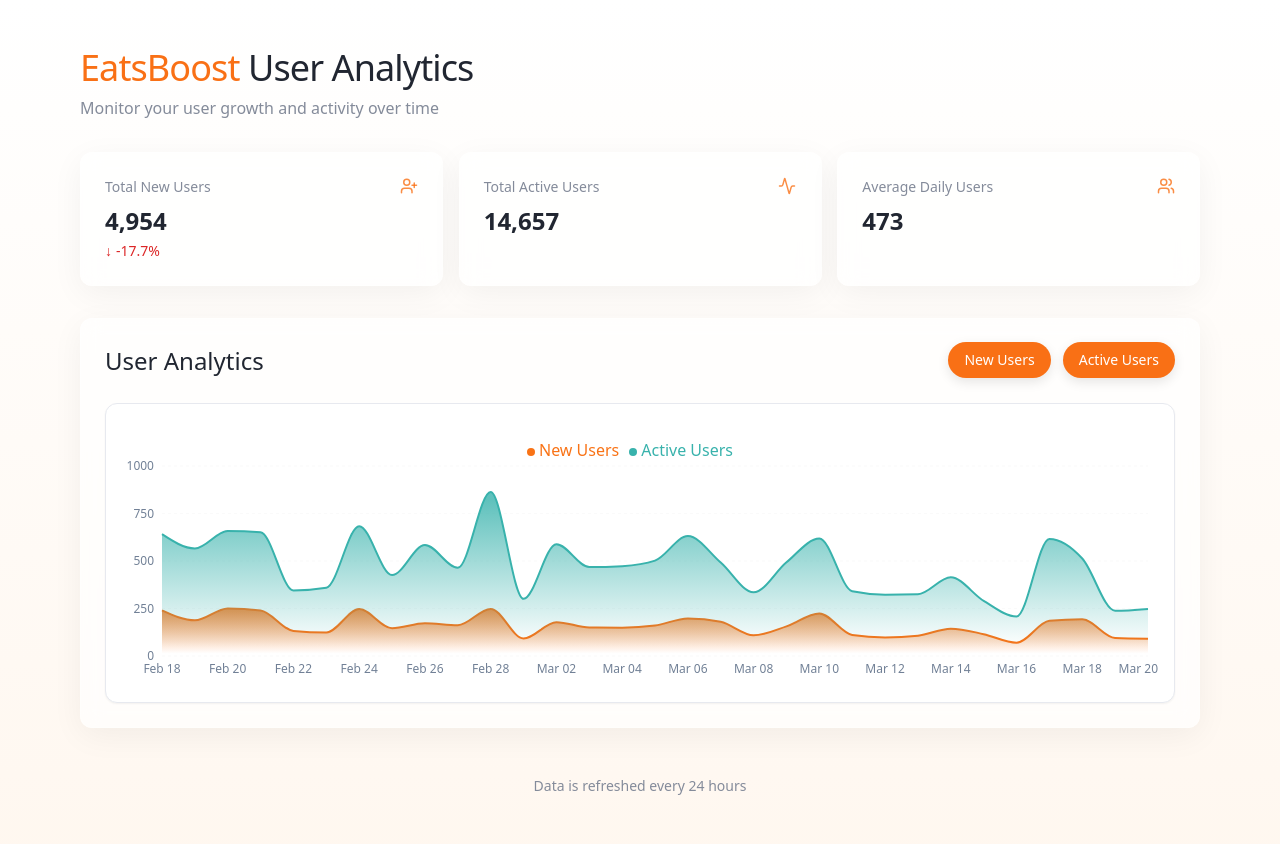
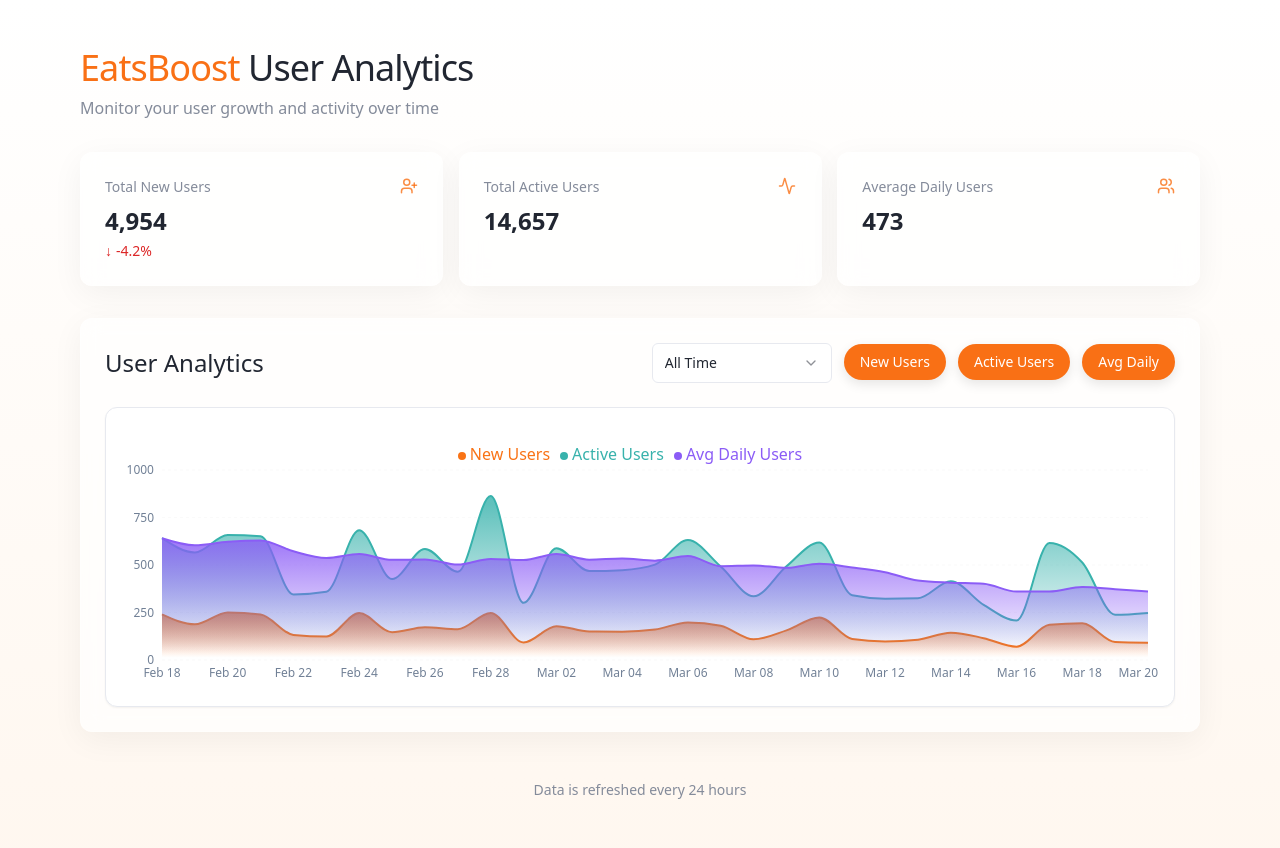
Before and after one commit to mujtaba-tq/userflow-graph-spark, a React (Vite) app: page / in a window 1280 px wide. Built offline with nearby package versions, Linux system fonts and the light colour scheme.

Commit message:
Enhance user analytics dashboard
- Add average daily users to the graph.
- Calculate day-over-day percent change for total new users.
- Implement year and month filters for the graph.

```diff
--- a/src/components/UserChart.tsx
+++ b/src/components/UserChart.tsx
@@ -12,8 +12,16 @@ import {
 } from "recharts";
 import { UserData } from "@/services/userData";
 import { cn } from "@/lib/utils";
+import {
+  Select,
+  SelectContent,
+  SelectItem,
+  SelectTrigger,
+  SelectValue
+} from "@/components/ui/select";
 
-type UserMetric = "newUsers" | "activeUsers";
+type UserMetric = "newUsers" | "activeUsers" | "avgDailyUsers";
+type TimeFilter = "all" | "year" | "month";
 
 interface UserChartProps {
   data: UserData[];
@@ -21,7 +29,57 @@ interface UserChartProps {
 }
 
 const UserChart = ({ data, isLoading }: UserChartProps) => {
-  const [activeMetrics, setActiveMetrics] = useState<UserMetric[]>(["newUsers", "activeUsers"]);
+  const [activeMetrics, setActiveMetrics] = useState<UserMetric[]>(["newUsers", "activeUsers", "avgDailyUsers"]);
+  const [timeFilter, setTimeFilter] = useState<TimeFilter>("all");
+  const [filteredData, setFilteredData] = useState<UserData[]>(data);
+
+  // Process data to add average daily users
+  const processData = (data: UserData[]) => {
+    return data.map((item, index, array) => {
+      // Calculate average active users for a 7-day rolling window
+      const startIdx = Math.max(0, index - 6);
+      const window = array.slice(startIdx, index + 1);
+      const avgDailyUsers = Math.round(
+        window.reduce((sum, item) => sum + item.activeUsers, 0) / window.length
+      );
+
+      return {
+        ...item,
+        avgDailyUsers
+      };
+    });
+  };
+
+  // Apply time filters
+  useEffect(() => {
+    if (!data.length) return;
+
+    const now = new Date();
+    let filtered;
+
+    switch (timeFilter) {
+      case "month":
+        const oneMonthAgo = new Date();
+        oneMonthAgo.setMonth(now.getMonth() - 1);
+        filtered = data.filter(item => {
+          const date = new Date(item.date);
+          return date >= oneMonthAgo;
+        });
+        break;
+      case "year":
+        const oneYearAgo = new Date();
+        oneYearAgo.setFullYear(now.getFullYear() - 1);
+        filtered = data.filter(item => {
+          const date = new Date(item.date);
+          return date >= oneYearAgo;
+        });
+        break;
+      default:
+        filtered = [...data];
+    }
+
+    setFilteredData(processData(filtered));
+  }, [data, timeFilter]);
 
   const toggleMetric = (metric: UserMetric) => {
     setActiveMetrics((prev) => {
@@ -48,6 +106,22 @@ const UserChart = ({ data, isLoading }: UserChartProps) => {
     <div className="w-full animate-fade-in">
       <div className="flex flex-col md:flex-row md:items-center justify-between mb-6 gap-4">
         <h2 className="text-2xl font-medium text-foreground">User Analytics</h2>
+
+        <div className="flex flex-wrap gap-3 items-center">
+          <Select
+            value={timeFilter}
+            onValueChange={(value) => setTimeFilter(value as TimeFilter)}
+          >
+            <SelectTrigger className="w-[180px]">
+              <SelectValue placeholder="Time Period" />
+            </SelectTrigger>
+            <SelectContent>
+              <SelectItem value="all">All Time</SelectItem>
+              <SelectItem value="year">Last Year</SelectItem>
+              <SelectItem value="month">Last Month</SelectItem>
+            </SelectContent>
+          </Select>
+
           <div className="flex space-x-3">
             <button
               onClick={() => toggleMetric("newUsers")}
@@ -67,13 +141,23 @@ const UserChart = ({ data, isLoading }: UserChartProps) => {
             >
               Active Users
             </button>
+            <button
+              onClick={() => toggleMetric("avgDailyUsers")}
+              className={cn(
+                "filter-button px-4 py-2 rounded-full text-sm font-medium transition-all duration-300",
+                activeMetrics.includes("avgDailyUsers") ? "active" : "bg-white border"
+              )}
+            >
+              Avg Daily
+            </button>
+          </div>
         </div>
       </div>
 
       <div className="chart-container h-[300px] w-full bg-white rounded-xl p-4 border shadow-sm animate-scale-in">
         <ResponsiveContainer width="100%" height="100%">
           <AreaChart
-            data={data}
+            data={filteredData}
             margin={{ top: 10, right: 10, left: 0, bottom: 0 }}
           >
             <defs>
@@ -84,6 +168,10 @@ const UserChart = ({ data, isLoading }: UserChartProps) => {
               <linearGradient id="colorActiveUsers" x1="0" y1="0" x2="0" y2="1">
                 <stop offset="5%" stopColor="#38B2AC" stopOpacity={0.8} />
                 <stop offset="95%" stopColor="#38B2AC" stopOpacity={0} />
+              </linearGradient>
+              <linearGradient id="colorAvgDailyUsers" x1="0" y1="0" x2="0" y2="1">
+                <stop offset="5%" stopColor="#8B5CF6" stopOpacity={0.8} />
+                <stop offset="95%" stopColor="#8B5CF6" stopOpacity={0} />
               </linearGradient>
             </defs>
             <CartesianGrid strokeDasharray="3 3" strokeOpacity={0.1} vertical={false} />
@@ -143,6 +231,20 @@ const UserChart = ({ data, isLoading }: UserChartProps) => {
                 isAnimationActive={true}
               />
             )}
+            {activeMetrics.includes("avgDailyUsers") && (
+              <Area
+                type="monotone"
+                dataKey="avgDailyUsers"
+                name="Avg Daily Users"
+                stroke="#8B5CF6"
+                fillOpacity={1}
+                fill="url(#colorAvgDailyUsers)"
+                strokeWidth={2}
+                activeDot={{ r: 6, strokeWidth: 0 }}
+                animationDuration={1000}
+                isAnimationActive={true}
+              />
+            )}
           </AreaChart>
         </ResponsiveContainer>
       </div>
--- a/src/components/UserDataHeader.tsx
+++ b/src/components/UserDataHeader.tsx
@@ -12,12 +12,20 @@ interface UserDataHeaderProps {
 const UserDataHeader: React.FC<UserDataHeaderProps> = ({ data, isLoading }) => {
   // Calculate summary data
   const calculateStats = () => {
-    if (!data.length) return { totalNewUsers: 0, totalActiveUsers: 0, growth: "0%" };
+    if (!data.length) return { totalNewUsers: 0, totalActiveUsers: 0, avgDailyUsers: 0, dailyChange: "0%" };
 
     const totalNewUsers = data.reduce((acc, day) => acc + day.newUsers, 0);
     const totalActiveUsers = data.reduce((acc, day) => acc + day.activeUsers, 0);
+    const avgDailyUsers = Math.round(totalActiveUsers / data.length);
 
-    // Calculate growth compared to previous period
+    // Calculate day-over-day change for total new users (last day vs previous day)
+    const lastDay = data[data.length - 1];
+    const previousDay = data.length > 1 ? data[data.length - 2] : { newUsers: lastDay.newUsers };
+
+    const dailyChangeRate = ((lastDay.newUsers - previousDay.newUsers) / previousDay.newUsers) * 100;
+    const dailyChange = `${dailyChangeRate.toFixed(1)}%`;
+
+    // Calculate growth compared to previous period (for backward compatibility)
     const halfwayIndex = Math.floor(data.length / 2);
     const recentData = data.slice(halfwayIndex);
     const previousData = data.slice(0, halfwayIndex);
@@ -28,7 +36,15 @@ const UserDataHeader: React.FC<UserDataHeaderProps> = ({ data, isLoading }) => {
     const growthRate = ((recentNewUsers - previousNewUsers) / previousNewUsers) * 100;
     const growth = `${growthRate.toFixed(1)}%`;
 
-    return { totalNewUsers, totalActiveUsers, growth, isPositive: growthRate > 0 };
+    return {
+      totalNewUsers,
+      totalActiveUsers,
+      avgDailyUsers,
+      dailyChange,
+      isDailyPositive: dailyChangeRate > 0,
+      growth,
+      isPositive: growthRate > 0
+    };
   };
 
   const stats = calculateStats();
@@ -38,8 +54,8 @@ const UserDataHeader: React.FC<UserDataHeaderProps> = ({ data, isLoading }) => {
       <StatCard
         title="Total New Users"
         value={isLoading ? "-" : stats.totalNewUsers.toLocaleString()}
-        change={stats.growth}
-        isPositive={stats.isPositive}
+        change={stats.dailyChange}
+        isPositive={stats.isDailyPositive}
         isLoading={isLoading}
         icon={<UserPlus size={18} />}
       />
@@ -51,7 +67,7 @@ const UserDataHeader: React.FC<UserDataHeaderProps> = ({ data, isLoading }) => {
       />
       <StatCard
         title="Average Daily Users"
-        value={isLoading ? "-" : Math.round(stats.totalActiveUsers / data.length).toLocaleString()}
+        value={isLoading ? "-" : stats.avgDailyUsers.toLocaleString()}
         isLoading={isLoading}
         icon={<Users size={18} />}
       />
--- a/src/services/userData.ts
+++ b/src/services/userData.ts
@@ -6,6 +6,7 @@ export type UserData = {
   date: string;
   newUsers: number;
   activeUsers: number;
+  rawDate?: Date; // For filtering purposes
 };
 
 // Generate 30 days of simulated data
@@ -29,6 +30,7 @@ export const generateUserData = (days: number = 30): UserData[] => {
       date: formattedDate,
       newUsers,
       activeUsers,
+      rawDate: new Date(date) // Store the actual date for filtering
     });
   }
 
```
Lines whose indentation alone changed are shown as unchanged.
